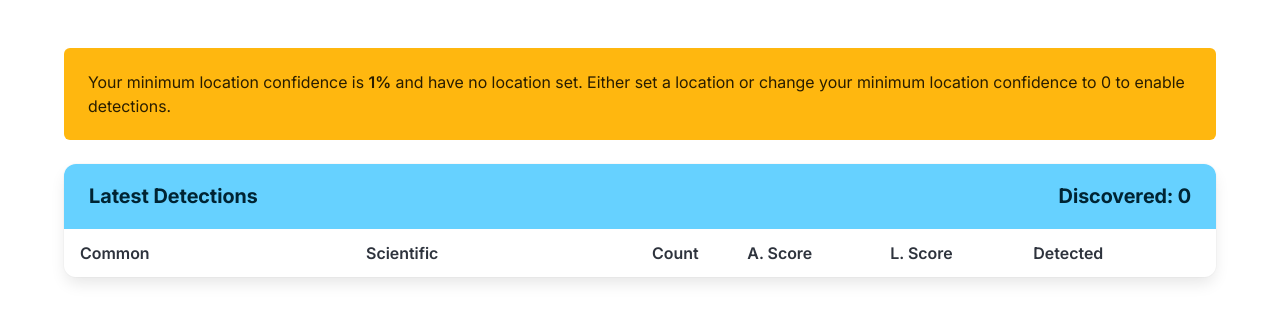
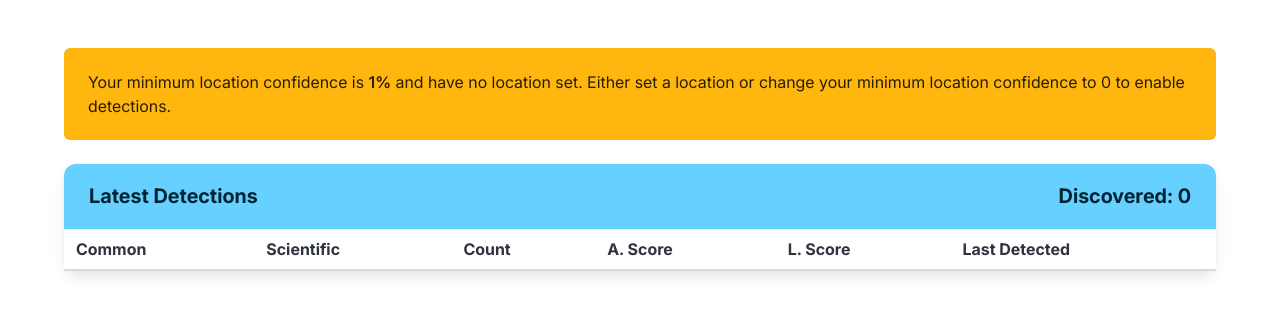
Before and after one commit to narkeeso/birdnet-scout, a Django app: page / in a window 1280 px wide. Shown: the part 80-402 px from the top of the page. Run offline with Django 5.2, Linux system fonts and the light colour scheme; data comes from the database, SQL or seed files in the repository; data that the repository does not hold is empty.

Commit message:
Detections table (#6)
* use table

* title treatment, full width

* full date time

* django date filter?

* not even changing the correct spot

```diff
--- a/web/templates/detections.html
+++ b/web/templates/detections.html
@@ -7,45 +7,47 @@
     <span class="is-pulled-left">Latest Detections</span>
     <span class="is-pulled-right">Discovered: {{ total_discovered }}</span>
   </div>
-  <div class="panel-block">
-    <div class="columns is-flex-grow-1">
-      <div class="column is-3">
-        <strong>Common</strong>
-      </div>
-      <div class="column is-3">
-        <strong>Scientific</strong>
-      </div>
-      <div class="column is-1">
-        <strong>Count</strong>
-      </div>
-      <div class="column">
-        <strong>A. Score</strong>
-      </div>
-      <div class="column">
-        <strong>L. Score</strong>
-      </div>
-      <div class="column is-2">
-        <strong>Detected</strong>
-      </div>
-    </div>
-  </div>
-  {% for date, species in detections.items %}
-    <div class="panel-block">
-      <span class="title is-5">{{ date }}</span>
-    </div>
-    {% for s in species %}
-      <div class="panel-block">
-        <div class="columns is-flex-grow-1">
-          <div class="column is-3">
-            <a href="{{ s.link }}" target="_blank">{{ s.common_name }}</a>
-          </div>
-          <div class="column is-3">{{ s.scientific_name }}</div>
-          <div class="column is-1">{{ s.sample_count }}</div>
-          <div class="column">{{ s.audio_confidence|percentage }}</div>
-          <div class="column">{{ s.location_confidence|percentage }}</div>
-          <div class="column is-2">{{ s.last_detected_at|humanize }}</div>
-        </div>
-      </div>
-    {% endfor %}
-  {% endfor %}
+  <table class="table is-fullwidth">
+    <thead>
+      <tr>
+        <th>
+          Common
+        </th>
+        <th>
+          Scientific
+        </th>
+        <th>
+          Count
+        </th>
+        <th>
+          A. Score
+        </th>
+        <th>
+          L. Score
+        </th>
+        <th>
+          Last Detected
+        </th>
+      </tr>
+    </thead>
+    <tbody>
+      {% for date, species in detections.items %}
+        <tr>
+          <th colspan="6" class="title is-5">{{ date }}</th>
+        </tr>
+        {% for s in species %}
+          <tr>
+            <td>
+              <a href="{{ s.link }}" target="_blank">{{ s.common_name }}</a>
+            </td>
+            <td>{{ s.scientific_name }}</td>
+            <td>{{ s.sample_count }}</td>
+            <td>{{ s.audio_confidence|percentage }}</td>
+            <td>{{ s.location_confidence|percentage }}</td>
+            <td title="{{ s.last_detected_at }}">{{ s.last_detected_at|humanize }}</td>
+          </tr>
+        {% endfor %}
+      {% endfor %}
+    </tbody>
+  </table>
 </div>
```
